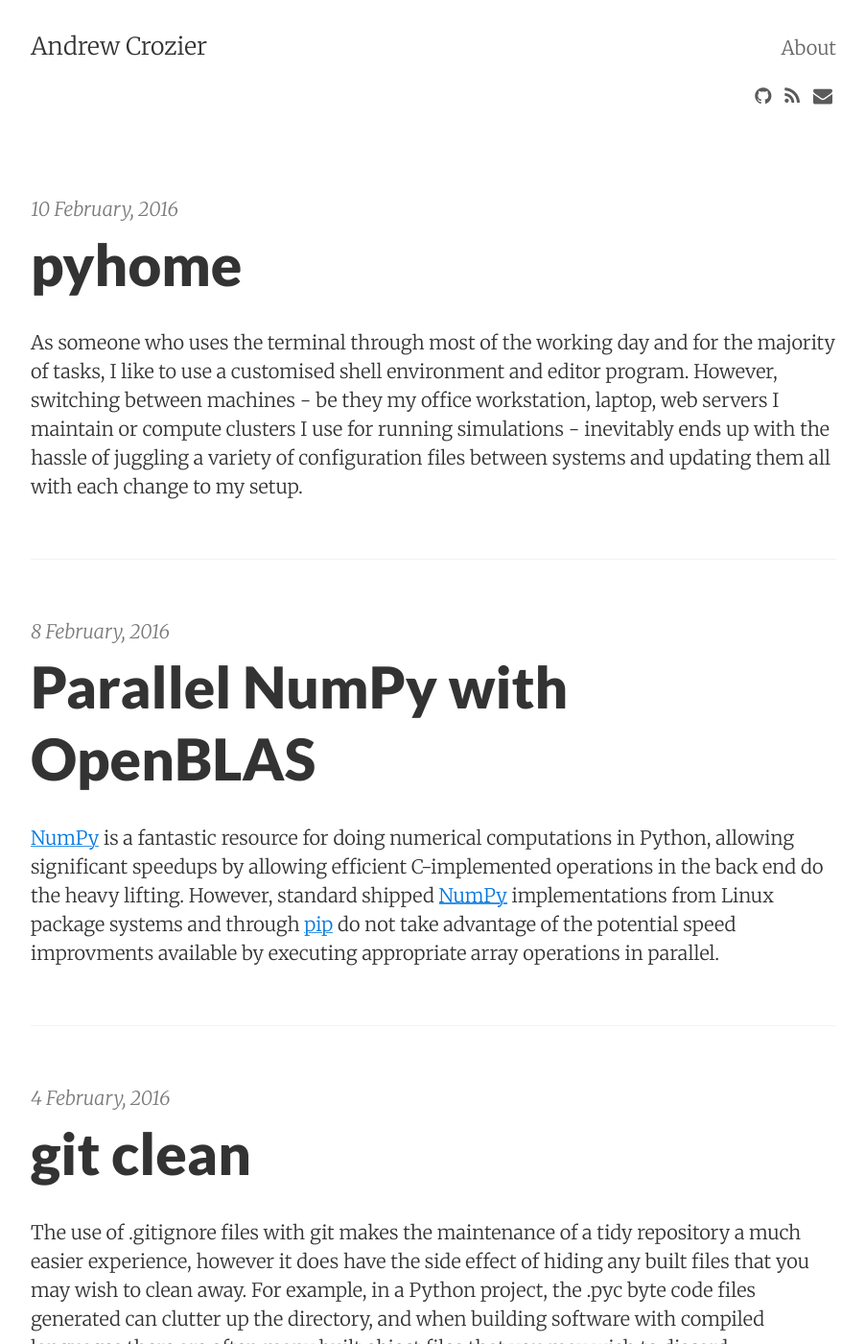
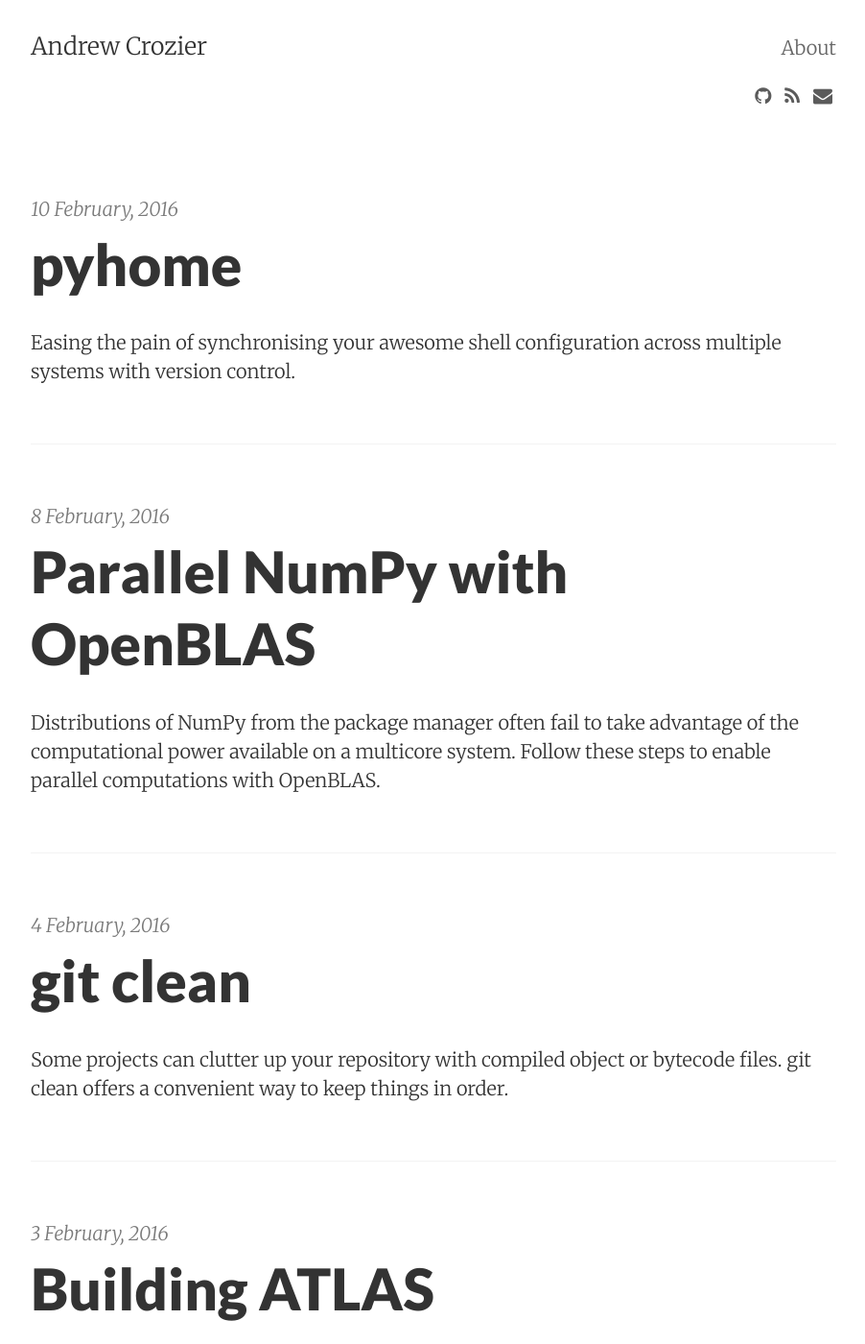
Before and after one commit to acroz/acroz.github.io, a Jekyll site: the page built from index.html, in a window 1280 px wide and 1400 px high. Shown: the whole window at 96% size, without its empty margins (188-1090 px from the left). Built offline with Jekyll 4.4.1, drawn with Linux system fonts in a browser that asks for light colours; nearby versions of some CDN libraries; the list of posts is cut into pages by our own code; some of the changed text lies outside the part shown.

Commit message:
Added summaries to all posts

```diff
--- a/_posts/2016-02-04-building-atlas.md
+++ b/_posts/2016-02-04-building-atlas.md
@@ -3,12 +3,16 @@
 title:  "Building ATLAS"
 date:   2016-02-04 00:50:00 +0100
 categories: build numerics sysadmin
+summary: Compilation of the Automatically Tuned Linear Algebra Software (ATLAS)
+         can be challenging. Here I walk through some of the steps I took to
+         get it working on my system.
 ---
+
 Today I attempted to build [ATLAS (Automatically Tuned Linear Algebra
-Software)], an optimised linear algebra package which finely tunes itself to
-your system during the build process. While [ATLAS] is available through many
-package managers, these non-optimised builds miss out on much of the benefit of
-using this library.
+Software)][ATLAS], an optimised linear algebra package which finely tunes
+itself to your system during the build process. While [ATLAS] is available
+through many package managers, these non-optimised builds miss out on much of
+the benefit of using this library.
 
 I found building [ATLAS] to be more involved than many other related packages
 like [LAPACK], however with a little perserverance it was achievable.
--- a/_posts/2016-02-04-git-clean.md
+++ b/_posts/2016-02-04-git-clean.md
@@ -3,6 +3,9 @@
 title:  "git clean"
 date:   2016-02-04 12:04:00 +0100
 categories: git build
+summary: Some projects can clutter up your repository with compiled object or
+         bytecode files. git clean offers a convenient way to keep things in
+         order.
 ---
 
 The use of .gitignore files with git makes the maintenance of a tidy repository
--- a/_posts/2016-02-08-parallel-numpy.md
+++ b/_posts/2016-02-08-parallel-numpy.md
@@ -3,6 +3,9 @@
 title:  "Parallel NumPy with OpenBLAS"
 date:   2016-02-08 22:25:00 +0100
 categories: python numpy parallel arch
+summary: Distributions of NumPy from the package manager often fail to take
+         advantage of the computational power available on a multicore system.
+         Follow these steps to enable parallel computations with OpenBLAS.
 ---
 
 [NumPy] is a fantastic resource for doing numerical computations in Python,
--- a/_posts/2016-02-10-pyhome.md
+++ b/_posts/2016-02-10-pyhome.md
@@ -3,6 +3,8 @@
 title:  "pyhome"
 date:   2016-02-10 21:39:00 +0100
 categories: git build sysadmin
+summary: Easing the pain of synchronising your awesome shell configuration
+         across multiple systems with version control.
 ---
 
 As someone who uses the terminal through most of the working day and for the
```
